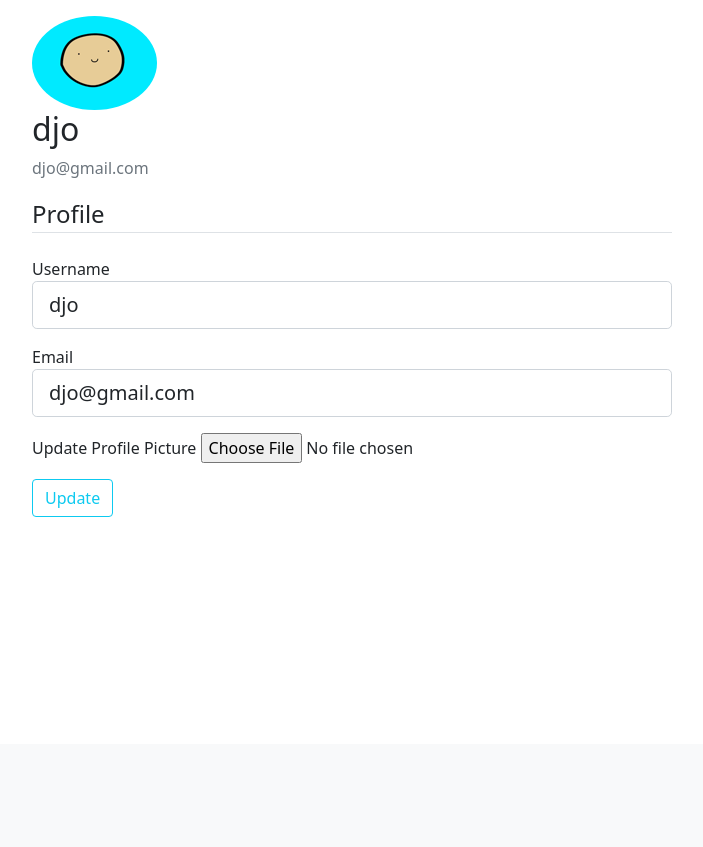
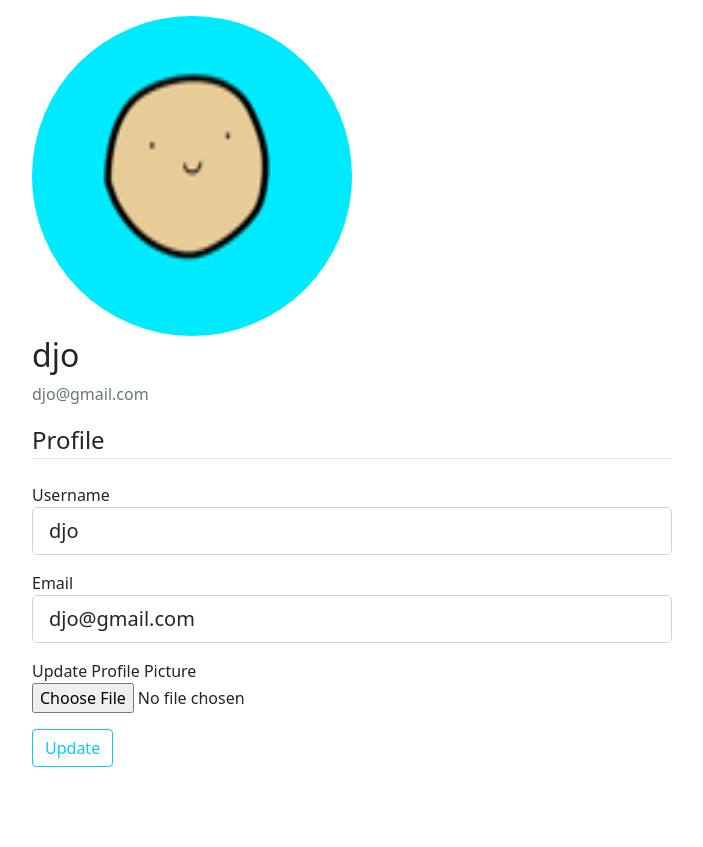
Before and after one commit to danielskjo/AfterCorona, a Flask app: page /profile in a window 1280 px wide. Shown: the part 56-903 px from the top of the page, without its empty margins (288-991 px from the left). Before the commit the page ends 573 px from the top, so only its background shows below. Run offline with Flask 2, Linux system fonts and the light colour scheme; a user stored in the database is signed in; some libraries are stand-ins or nearby versions.

Commit message:
Finished profile layout

```diff
--- a/app/main/routes.py
+++ b/app/main/routes.py
@@ -23,4 +23,8 @@ def home():
         flash('Post created', 'success')
         return redirect(url_for('main.home'))
 
-    return render_template('home.html', posts=posts, form=form)
+    username = current_user.username
+    image = url_for(
+        'static', filename='profile_pictures/' + current_user.image)
+
+    return render_template('home.html', posts=posts, form=form, username=username, image=image)
--- a/app/static/main.css
+++ b/app/static/main.css
@@ -1,6 +1,6 @@
 /* Form */
 .form {
-    padding: 1em 20em 5em
+  padding: 1em 20em 5em;
 }
 
 .form-item {
@@ -9,7 +9,7 @@
 
 /* Onboarding */
 .landscape {
-    background-image: url('../static//landscape.jpeg');
+  background-image: url("../static//landscape.jpeg");
   background-repeat: no-repeat;
   background-size: 100% 100%;
   height: 100vh;
@@ -23,9 +23,16 @@
 
 /* Profile */
 .profile {
-    padding: 1em 20em 5em
+  padding: 1em 20em 5em;
 }
 
 .profile-item {
   padding-top: 1em;
 }
+
+.profile-pic {
+  vertical-align: middle;
+  width: 20em;
+  height: 20em;
+  border-radius: 50%;
+}
--- a/app/templates/home.html
+++ b/app/templates/home.html
@@ -69,8 +69,9 @@
       </div>
       <div class="col-md-3">
         <div>
-          <h3>Profile</h3>
-          <p class='text-muted'>This is my profile
+          <h3>Welcome {{ username }}!</h3>
+          <img class="rounded-circle profile-pic" src="{{ image }}">
+          <p class='text-muted'>Your most recent posts
             <ul class="list-group">
               <li class="list-group-item list-group-item-light">1</li>
               <li class="list-group-item list-group-item-light">2</li>
--- a/app/templates/profile.html
+++ b/app/templates/profile.html
@@ -1,7 +1,7 @@
 {% extends 'layout.html' %} {% block content %}
 <div class="profile">
   <div class="media">
-    <img class="rounded-circle" src="{{ image }}">
+    <img class="rounded-circle profile-pic" src="{{ image }}">
     <div class="media-body">
       <h2>{{ current_user.username }}</h2>
       <p class="text-secondary">{{ current_user.email }}</p>
@@ -39,7 +39,7 @@
             {% endif %}
         </div>
         <div class="form-group profile-item">
-            {{ form.image.label() }}
+            {{ form.image.label() }}<br>
             {{ form.image(class="form-control-file") }}
             {% if form.image.errors %}
                 {% for error in form.image.errors %}
```
Also changed, not shown: app/site.db, app/static/profile_pictures/057d6dc3d3cc837b.png (added), app/static/profile_pictures/35b269b781b67586.jpeg (deleted), app/static/profile_pictures/67abb50749eaee06.jpeg (added), app/static/profile_pictures/9c7b23c330ec1060.png (added), app/static/profile_pictures/a896e96d5650355a.jpeg (added). Lines whose indentation alone changed are shown as unchanged.
